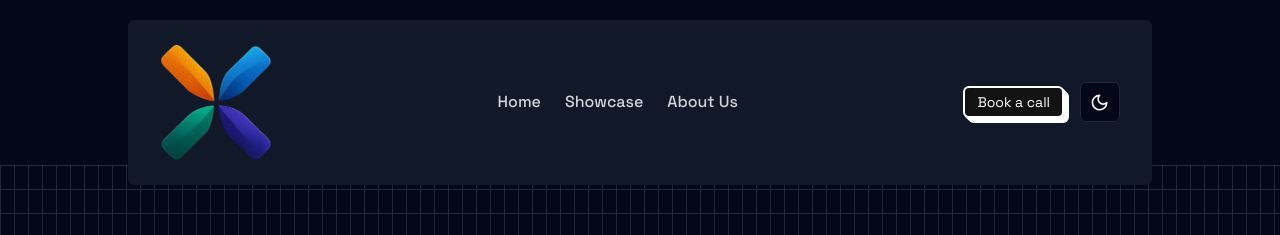
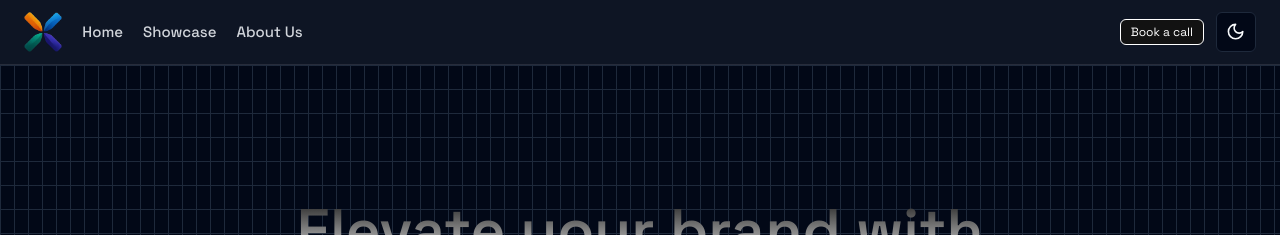
Before and after one commit to NetrXdigital/netrxdigital.github.io, a Next.js app: page / in a window 1280 px wide. Shown: the top 235 px of the page. Built offline with nearby package versions, Linux system fonts and the light colour scheme.

Commit message:
updated header file

```diff
--- a/app/page.tsx
+++ b/app/page.tsx
@@ -72,25 +72,25 @@ export default function Home() {
 
           <div className="grid grid-cols-2 md:grid-cols-4 gap-4 items-center text-center justify-items-center md:mx-auto mt-10 md:mt-16">
             <BoxReveal boxColor={"#3b82f6"} duration={0.5}>
-              <p className="md:text-xl font-semibold flex gap-x-2 md:gap-x-4 items-center">
+              <p className="md:text-xl font-semibold flex gap-x-2 md:gap-x-4 items-center hover:scale-105">
                 <PiCheckBold className="text-xl text-blue-500" />
                 Design
               </p>
             </BoxReveal>
             <BoxReveal boxColor={"#3b82f6"} duration={0.5}>
-              <p className="md:text-xl font-semibold flex gap-x-2 md:gap-x-4 items-center">
+              <p className="md:text-xl font-semibold flex gap-x-2 md:gap-x-4 items-center hover:scale-105">
                 <PiCheckBold className="text-xl text-blue-500" />
                 Development
               </p>
             </BoxReveal>
             <BoxReveal boxColor={"#3b82f6"} duration={0.5}>
-              <p className="md:text-xl font-semibold flex gap-x-2 md:gap-x-4 items-center">
+              <p className="md:text-xl font-semibold flex gap-x-2 md:gap-x-4 items-center hover:scale-105">
                 <PiCheckBold className="text-xl text-blue-500" />
                 Marketing
               </p>
             </BoxReveal>
             <BoxReveal boxColor={"#3b82f6"} duration={0.5}>
-              <p className="md:text-xl font-semibold flex gap-x-2 md:gap-x-4 items-center">
+              <p className="md:text-xl font-semibold flex gap-x-2 md:gap-x-4 items-center hover:scale-105">
                 <PiCheckBold className="text-xl text-blue-500" />
                 Strategy
               </p>
--- a/components/Header.tsx
+++ b/components/Header.tsx
@@ -9,61 +9,61 @@ export default function Header() {
   return (
     <Element
       name="top"
-      className="overflow-hidden rounded-[6px] top-5 sticky md:mx-auto z-50
-   xl:w-4/5 2xl:w-[68%] bg-white dark:bg-gray-900 flex items-center
-   justify-between py-6 px-4 md:px-8 mx-6"
+      className="
+        sticky top-0 z-50 w-full overflow-hidden
+        bg-white/85 dark:bg-gray-900/85
+        backdrop-blur border-b border-black/10 dark:border-white/10
+      "
     >
-      {/* Logo */}
-      <Link href={"/"}>
+      <div
+        className="
+          mx-auto max-w-screen-xl
+          flex items-center justify-between
+          h-14 sm:h-16
+          px-3 sm:px-4 md:px-6
+        "
+      >
+        {/* LEFT: Logo + Nav */}
+        <div className="flex items-center gap-3 sm:gap-5">
+          {/* Logo (height-clamped to header) */}
+          <Link href="/" aria-label="NetrX Digital - Home" className="shrink-0 flex items-center">
             <Image
-          src={"/logo/logo.webp"}
-          alt="Logo"
-          width={1000}
-          height={1000}
-          className="w-20 sm:w-24 md:w-28"
+              src="/logo/logo.webp"
+              alt="NetrX Digital Logo"
+              width={120}
+              height={120}
+              className="h-8 sm:h-9 md:h-10 w-auto object-contain"
+              priority
             />
           </Link>
 
-      {/* Navigation Links */}
-      <div className="flex flex-grow justify-center">
-        <div className="flex gap-x-2 sm:gap-x-4 md:gap-x-6 items-center text-gray-700 dark:text-gray-300 font-medium text-sm sm:text-sm md:text-base cursor-pointer">
-          <Link href={"/"} className="hover:text-blue-500">
-            Home
-          </Link>
-
-          <Link href={"/showcase"} className="hover:text-blue-500">
-            Showcase
-          </Link>
-
-          <Link href={"/about_us"} className="hover:text-blue-500">
-            About Us
-          </Link>
-        </div>
+          {/* Nav links (left-aligned) */}
+          <nav className="flex items-center gap-3 sm:gap-5 text-sm md:text-[15px] font-medium text-gray-700 dark:text-gray-300">
+            <Link href="/" className="hover:text-blue-500">Home</Link>
+            <Link href="/showcase" className="hover:text-blue-500">Showcase</Link>
+            <Link href="/about_us" className="hover:text-blue-500">About Us</Link>
+          </nav>
         </div>
 
-      {/* Right side - Book a call button and theme toggle */}
-      <div className="flex items-center gap-x-4">
-        {/* Book a Call Button */}
+        {/* RIGHT: Book a call + Theme toggle */}
+        <div className="flex items-center gap-2 sm:gap-3">
           <Link
-          href={"/meeting"}
+            href="/meeting"
             className="
-py-0.5 px-2 text-[0.6rem]
-sm:py-1 sm:px-3 md:text-sm
-hover:bg-[#abcbff]
-rounded-[6px]
-border-2
-border-black
-dark:border-white
-text-white
-bg-[#121212]
-transition
-duration-200
-   hover:shadow-[1px_1px_rgba(0,0,0),2px_2px_rgba(0,0,0),3px_3px_rgba(0,0,0),4px_4px_rgba(0,0,0),5px_5px_0px_0px_rgba(0,0,0)] dark:shadow-[1px_1px_rgba(255,255,255),2px_2px_rgba(255,255,255),3px_3px_rgba(255,255,255),4px_4px_rgba(255,255,255),5px_5px_0px_0px_rgba(255,255,255)] "
+              inline-flex items-center
+              py-1 px-2.5 text-[11px] md:text-xs
+              rounded-[6px] border border-black dark:border-white
+              text-white bg-[#121212]
+              transition duration-200 hover:bg-[#1c1c1c]
+              hover:shadow-[1px_1px_rgba(0,0,0),2px_2px_rgba(0,0,0),3px_3px_rgba(0,0,0)]
+              dark:hover:shadow-[1px_1px_rgba(255,255,255),2px_2px_rgba(255,255,255),3px_3px_rgba(255,255,255)]
+            "
           >
             Book a call
           </Link>
           <ModeToggle />
         </div>
+      </div>
     </Element>
   );
 }
```
Lines whose indentation alone changed are shown as unchanged.
